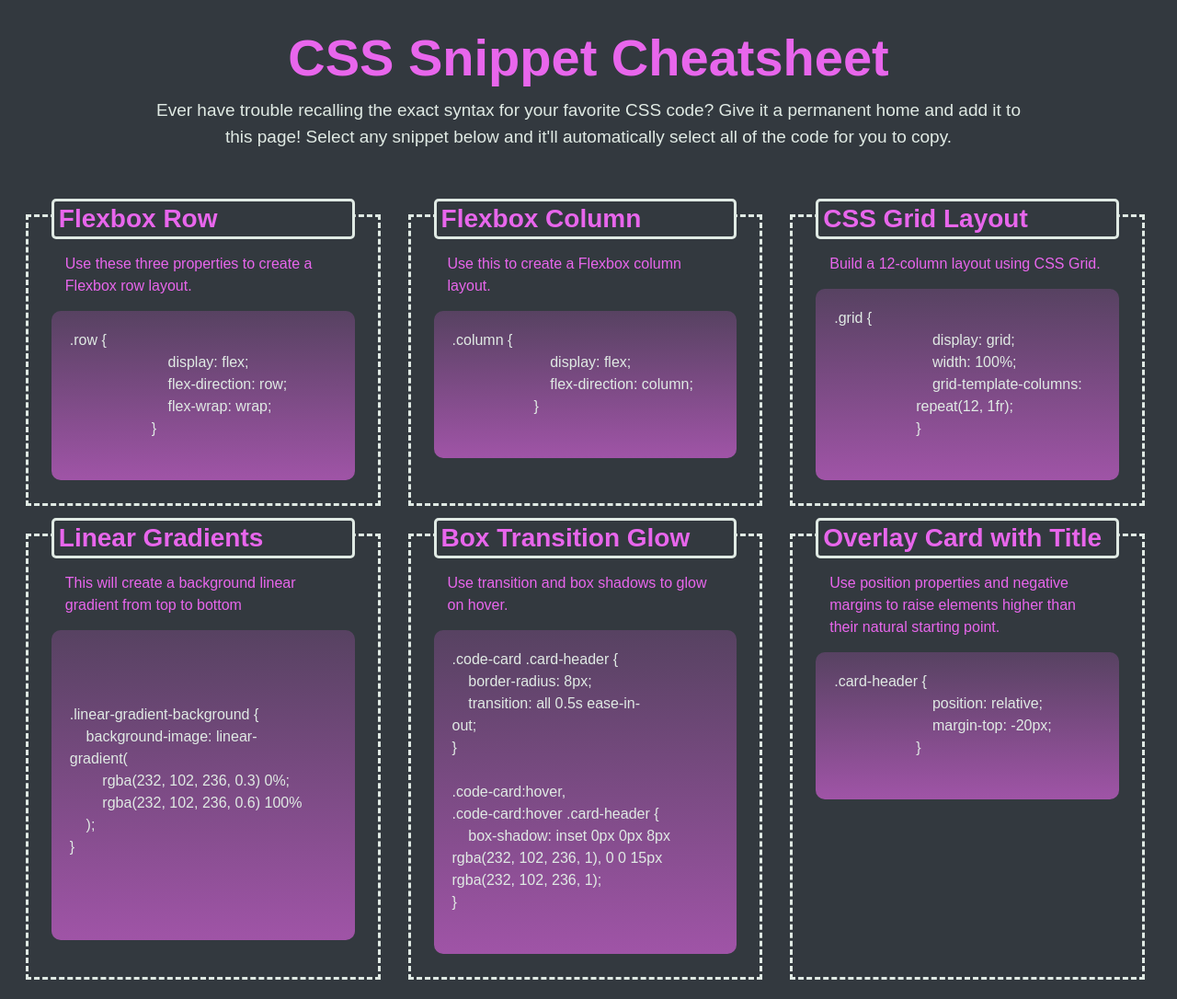
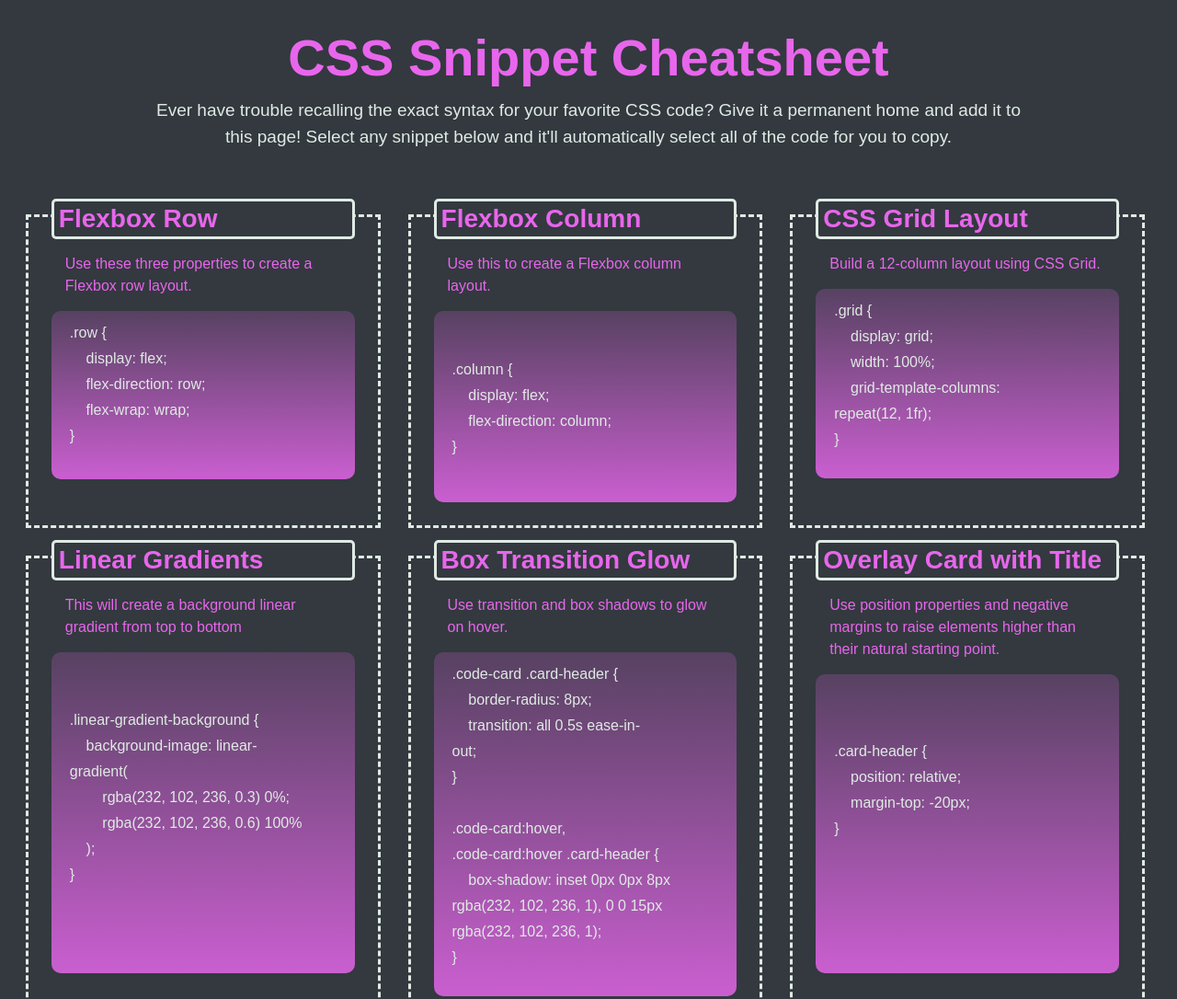
Before and after one commit to JoshMassa/css-snippet-cheatsheet, a plain HTML site: page index.html in a window 1280 px wide. Shown: the top 1086 px of the page at 92% size. Drawn offline with Linux system fonts and the light colour scheme.

Commit message:
aligned code text within their specific cards and adjusted padding to match mock-up

```diff
--- a/assets/css/style.css
+++ b/assets/css/style.css
@@ -23,7 +23,7 @@ body, h2.card-header {
 }
 
 code {
-    line-height: 1.5;
+    line-height: 1.75;
 }
 
 footer {
@@ -63,11 +63,11 @@ header p {
 .card-code {
     display: flex;
     border-radius: 10px;
-    padding: 20px;
+    padding: 0 20px;
     background-image: linear-gradient(
         to bottom,
         rgba(232, 102, 236, 0.2) 0%,
-        rgba(232, 102, 236, 0.6) 100%);
+        rgba(231, 102, 236, 0.838) 100%);
 }
 
 .card-desc {
@@ -92,17 +92,32 @@ header p {
 }
 
 /* ID Selectors */
+#box1 {
+    padding-top: 10px;
+    padding-bottom: 5px;
+}
+
+#box2 {
+    padding-top: 50px;
+    padding-bottom: 18px;
+}
+
+#box3 {
+    padding-top: 10px;
+}
+
 #box4 {
+    padding-top: 60px;
     padding-bottom: 65px;
 }
 
-#box4 code {
-    margin-top: 60px;
+#box5 {
+    padding-top: 10px;
 }
 
-#box5 {
-    display: flex;
-    height: fit-content;
+#box6 {
+    padding-top: 70px;
+    padding-bottom: 115px;
 }
 
 #header-container {
--- a/index.html
+++ b/index.html
@@ -13,10 +13,10 @@
         <p>Ever have trouble recalling the exact syntax for your favorite CSS code? Give it a permanent home and add it to this page! Select any snippet below and it'll automatically select all of the code for you to copy.</p>
     </header>
     <main class="grid-container">
-        <div class="card row1">
+        <div class="card">
             <h2 class="card-header">Flexbox Row</h2>
             <p class="card-desc">Use these three properties to create a Flexbox row layout.</p>
-            <pre class="card-code">
+            <pre id="box1" class="card-code">
                 <code>.row {
     display: flex;
     flex-direction: row;
@@ -28,7 +28,7 @@
         <div class="card">
             <h2 class="card-header">Flexbox Column</h2>
             <p class="card-desc">Use this to create a Flexbox column layout.</p>
-            <pre class="card-code">
+            <pre id="box2" class="card-code">
                 <code>.column {
     display: flex;
     flex-direction: column;
@@ -39,7 +39,7 @@
         <div class="card">
             <h2 class="card-header">CSS Grid Layout</h2>
             <p class="card-desc">Build a 12-column layout using CSS Grid.</p>
-            <pre class="card-code">
+            <pre id="box3" class="card-code">
                 <code>.grid {
     display: grid;
     width: 100%;
@@ -85,7 +85,7 @@ rgba(232, 102, 236, 1);
         <div class="card">
             <h2 class="card-header">Overlay Card with Title</h2>
             <p class="card-desc">Use position properties and negative margins to raise elements higher than their natural starting point.</p>
-            <pre class="card-code">
+            <pre id="box6" class="card-code">
                 <code>.card-header {
     position: relative;
     margin-top: -20px;
```
Lines whose indentation alone changed are shown as unchanged.
